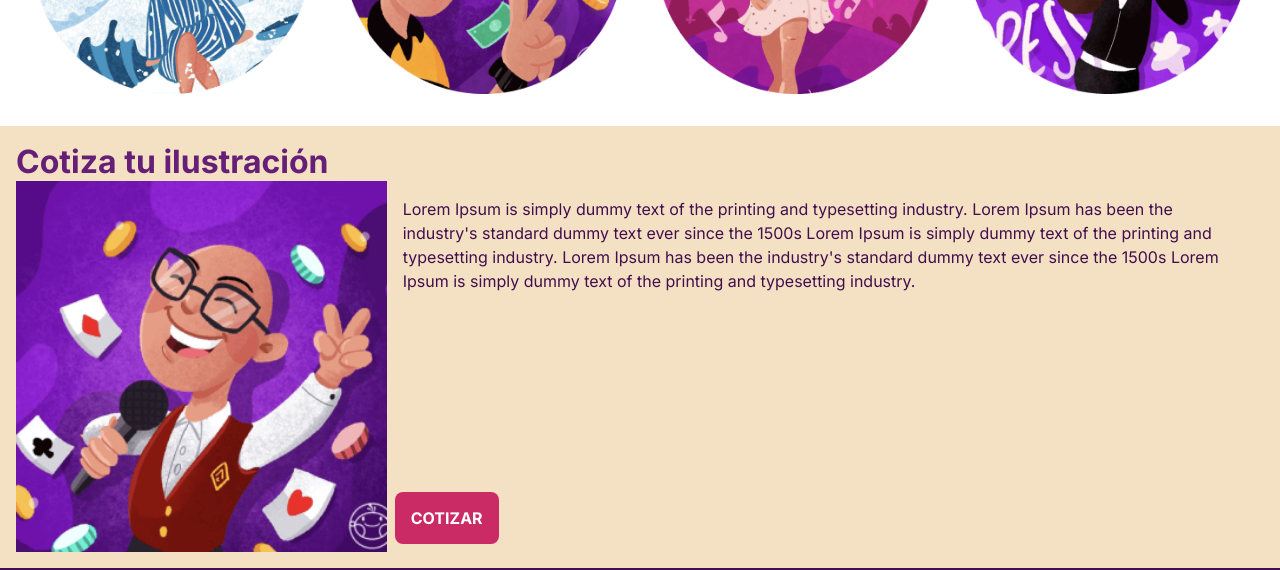
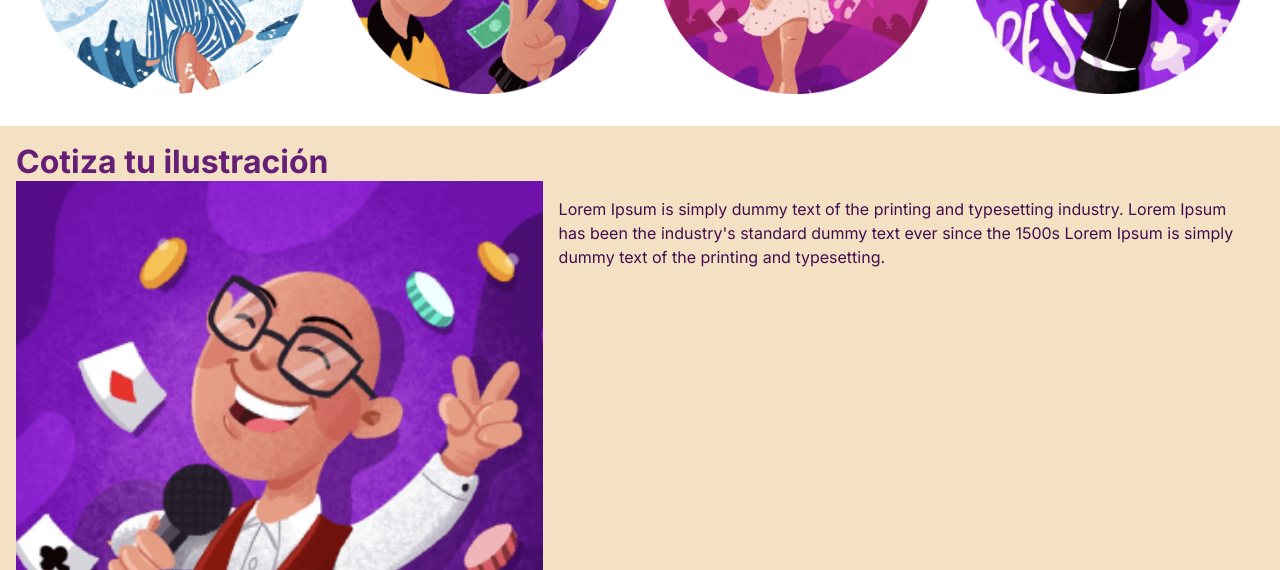
Before and after one commit to JCUIDesigner/repositorio2, a plain HTML site: page index.html in a window 1280 px wide. Shown: the part 808-1378 px from the top of the page. Drawn offline with Linux system fonts and the light colour scheme.

Commit message:
Modificacion de index

```diff
--- a/index.html
+++ b/index.html
@@ -48,7 +48,7 @@
 				<img src="assets/img/cotiza.png" alt="" >
 			</div>
 			<div id="aside2">
-				<p class="textM padding2">Lorem Ipsum is simply dummy text of the printing and typesetting industry. Lorem Ipsum has been the industry's standard dummy text ever since the 1500s Lorem Ipsum is simply dummy text of the printing and typesetting industry. Lorem Ipsum has been the industry's standard dummy text ever since the 1500s Lorem Ipsum is simply dummy text of the printing and typesetting industry.</p>
+				<p class="textM padding2">Lorem Ipsum is simply dummy text of the printing and typesetting industry. Lorem Ipsum has been the industry's standard dummy text ever since the 1500s Lorem Ipsum is simply dummy text of the printing and typesetting.</p>
 				<div id="botoneraform">
 					<button id="button" class="buttonprimary scale1">COTIZAR</button>
 				</div>
```
